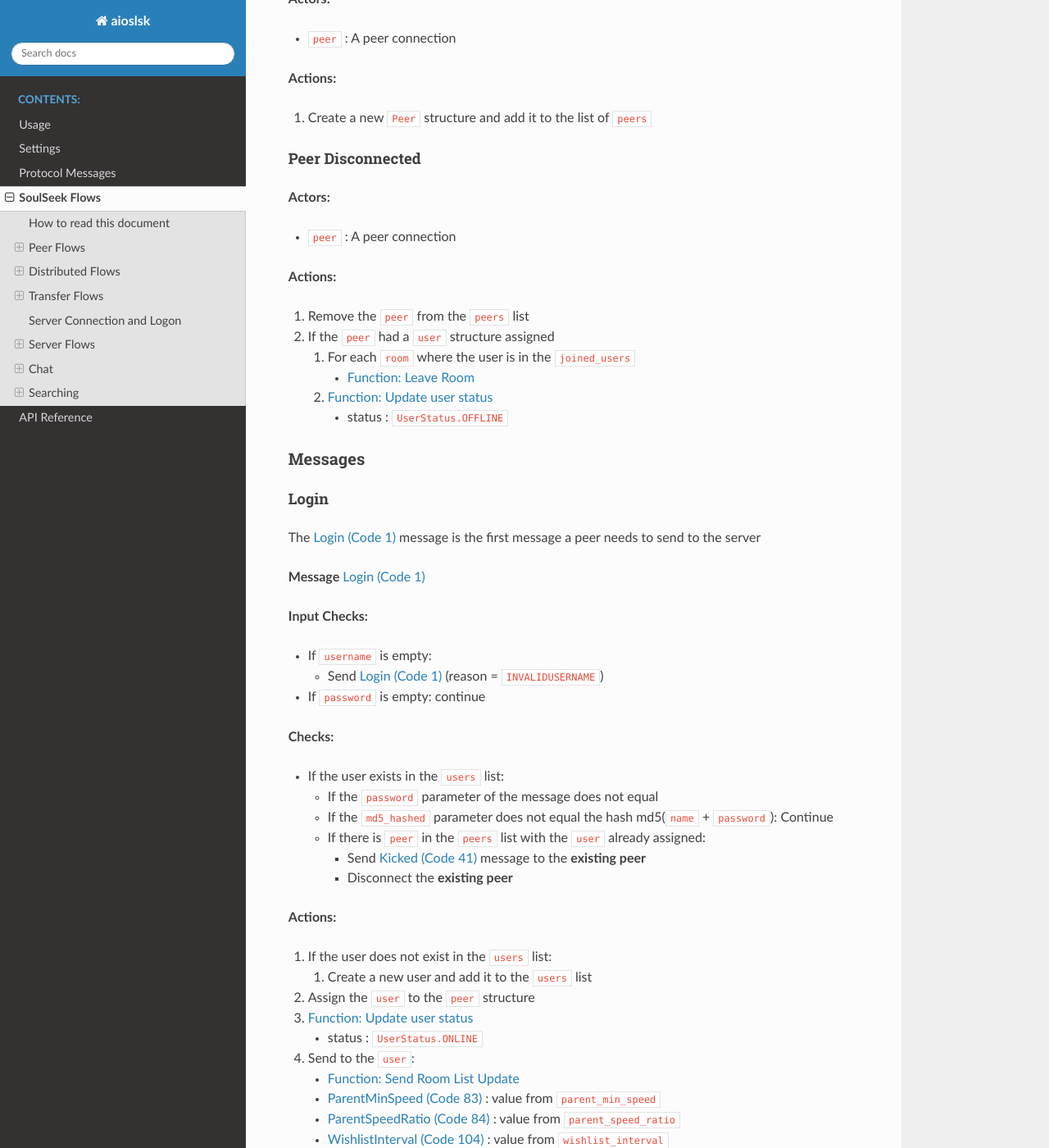
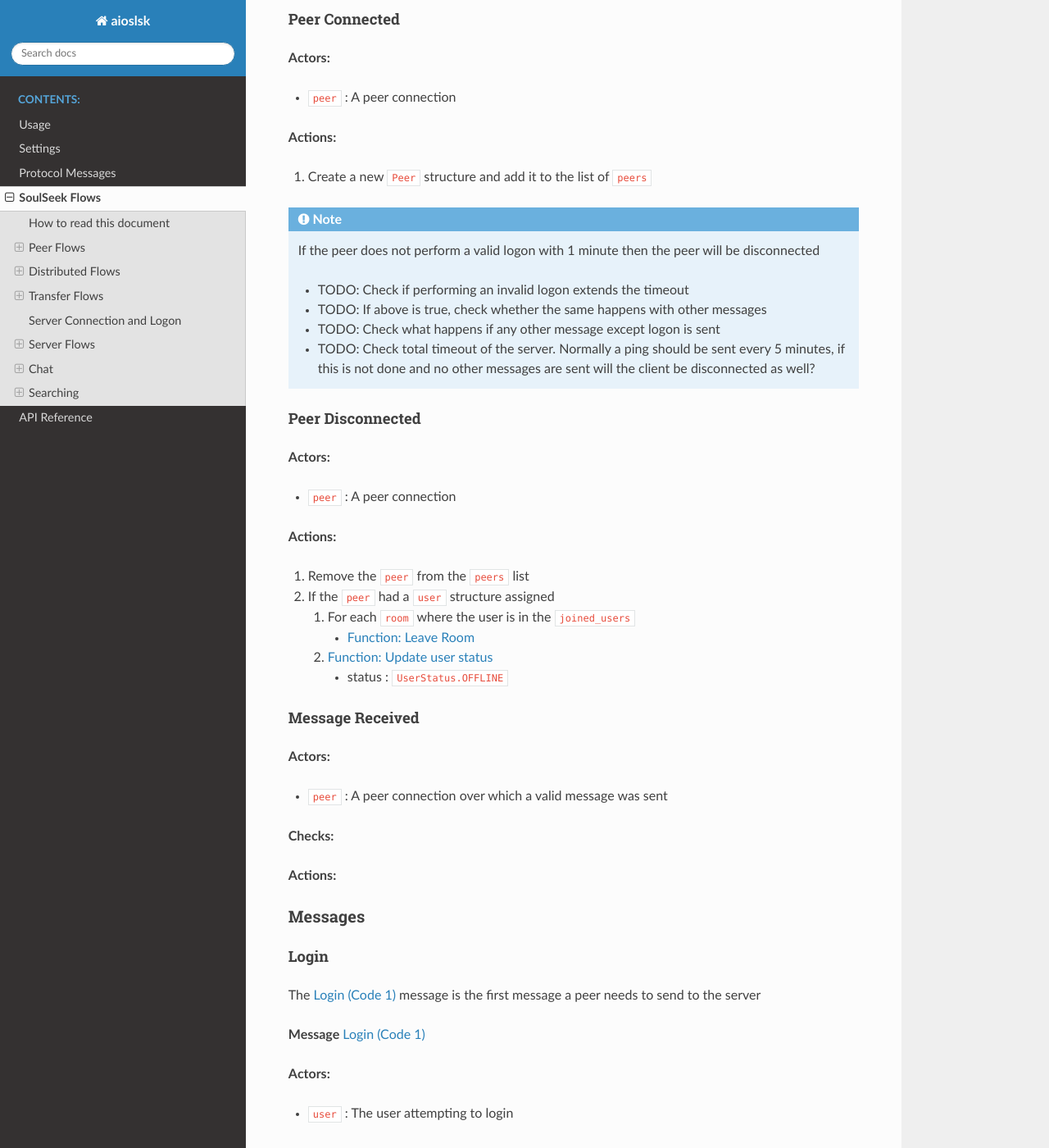
Before and after one commit to JurgenR/aioslsk, a Sphinx documentation site: the page built from docs/source/SOULSEEK.rst, in a window 1280 px wide and 1400 px high, scrolled down 12576 px. Shown: the whole window at 82% size. Built offline with Sphinx 7.4.7 and the Read the Docs theme 2.0.0, drawn with Linux system fonts in a browser that asks for light colours; some of the changed text lies outside the part shown.

Commit message:
docs: correct and describe some login flows to check

```diff
--- a/docs/source/SOULSEEK.rst
+++ b/docs/source/SOULSEEK.rst
@@ -379,6 +379,9 @@
 
 Server Flows
 ============
+
+This section describes the flows from a point of view of the server as well as the presumed internal structures.
+
 
 Structures
 ----------
@@ -548,6 +551,16 @@
 1. Create a new ``Peer`` structure and add it to the list of ``peers``
 
 
+.. note::
+
+   If the peer does not perform a valid logon with 1 minute then the peer will be disconnected
+
+   * TODO: Check if performing an invalid logon extends the timeout
+   * TODO: If above is true, check whether the same happens with other messages
+   * TODO: Check what happens if any other message except logon is sent
+   * TODO: Check total timeout of the server. Normally a ping should be sent every 5 minutes, if this is not done and no other messages are sent will the client be disconnected as well?
+
+
 Peer Disconnected
 ~~~~~~~~~~~~~~~~~
 
@@ -569,6 +582,22 @@
       * status : ``UserStatus.OFFLINE``
 
 
+Message Received
+~~~~~~~~~~~~~~~~
+
+**Actors:**
+
+* ``peer`` : A peer connection over which a valid message was sent
+
+**Checks:**
+
+
+
+**Actions:**
+
+
+
+
 Messages
 --------
 
@@ -579,25 +608,38 @@
 
 **Message** :ref:`Login`
 
+**Actors:**
+
+* ``user`` : The user attempting to login
+
 **Input Checks:**
 
 * If ``username`` is empty:
 
-  * Send :ref:`Login` (reason = ``INVALIDUSERNAME``)
+  1. Send :ref:`Login`
+
+     * success : false
+     * reason : ``INVALIDPASS``
 
 * If ``password`` is empty: continue
-
+* TODO: If the ``md5_hashed`` parameter mismatches with the MD5 hash of the ``username`` and ``password``  of the message itself
 
 **Checks:**
 
 * If the user exists in the ``users`` list:
 
-  * If the ``password`` parameter of the message does not equal
-  * If the ``md5_hashed`` parameter does not equal the hash md5(``name`` + ``password``): Continue
+  * If the ``md5_hashed`` parameter mismatches with the MD5 hash of the ``name`` and ``password`` of the ``user``: Continue
+  * If the ``password`` parameter of the message does not equal the ``password`` of the ``user``:
+
+    1. Send :ref:`Login`
+
+       * success : false
+       * reason : ``INVALIDPASS``
+
   * If there is ``peer`` in the ``peers`` list with the ``user`` already assigned:
 
-    * Send :ref:`Kicked` message to the **existing peer**
-    * Disconnect the **existing peer**
+    1. Send :ref:`Kicked` message to the **existing peer**
+    2. Disconnect the **existing peer**
 
 
 **Actions:**
@@ -613,12 +655,12 @@
 
 4. Send to the ``user``:
 
-   * :ref:`function-room-list-update`
-   * :ref:`ParentMinSpeed` : value from ``parent_min_speed``
-   * :ref:`ParentSpeedRatio` : value from ``parent_speed_ratio``
-   * :ref:`WishlistInterval` : value from ``wishlist_interval``
-   * :ref:`PrivilegedUsers` : list of ``privileged_users``
-   * :ref:`ExcludedSearchPhrases` : list of ``excluded_search_phrases``
+   1. :ref:`function-room-list-update`
+   2. :ref:`ParentMinSpeed` : value from ``parent_min_speed``
+   3. :ref:`ParentSpeedRatio` : value from ``parent_speed_ratio``
+   4. :ref:`WishlistInterval` : value from ``wishlist_interval``
+   5. :ref:`PrivilegedUsers` : list of ``privileged_users``
+   6. :ref:`ExcludedSearchPhrases` : list of ``excluded_search_phrases``
 
 
 Set Listening Ports
```
